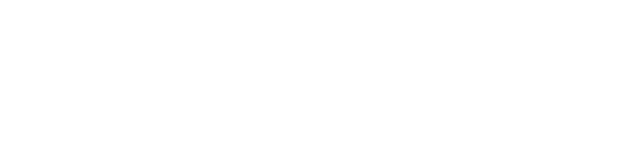
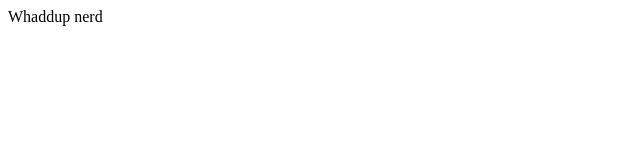
Before and after one commit to tsemenov/git-demo, a plain HTML site: page web/index.html in a window 1280 px wide. Shown: the whole page, without its empty margins (0-640 px from the left). Drawn offline with Linux system fonts and the light colour scheme.

Commit message:
Adding a provocative header

```diff
--- a/web/index.html
+++ b/web/index.html
@@ -6,7 +6,7 @@
   </head>
   <body>
     <nav></nav>
-    <header></header>
+    <header>Whaddup nerd</header>
     <main></main>
     <footer></footer>
   </body>
```
